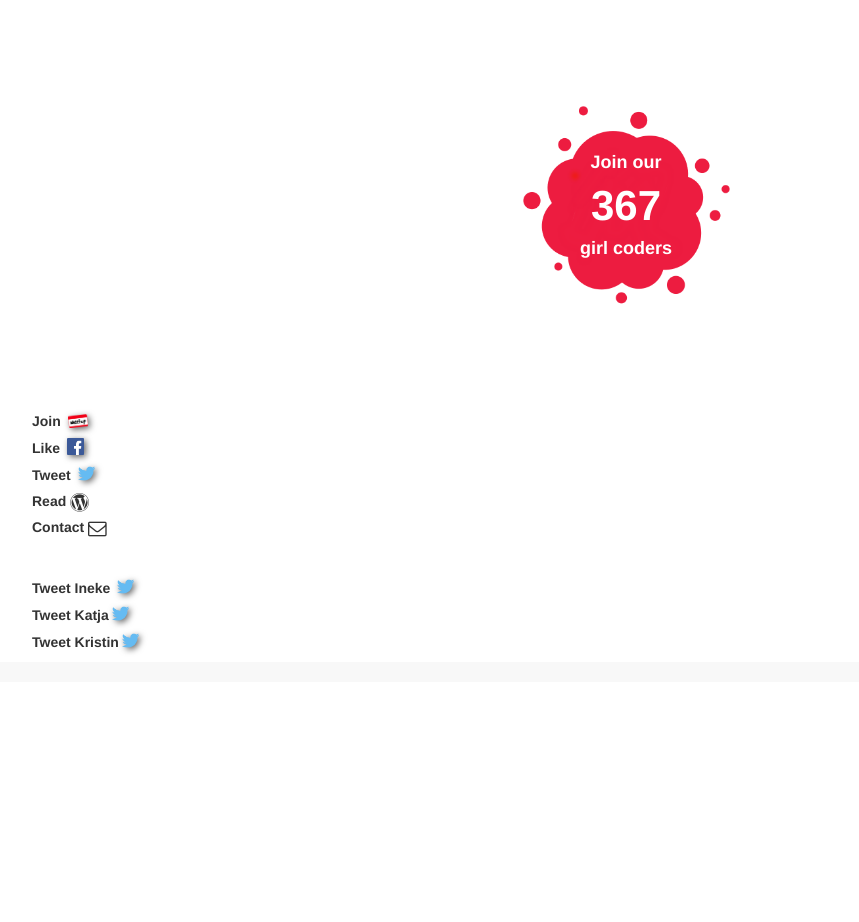
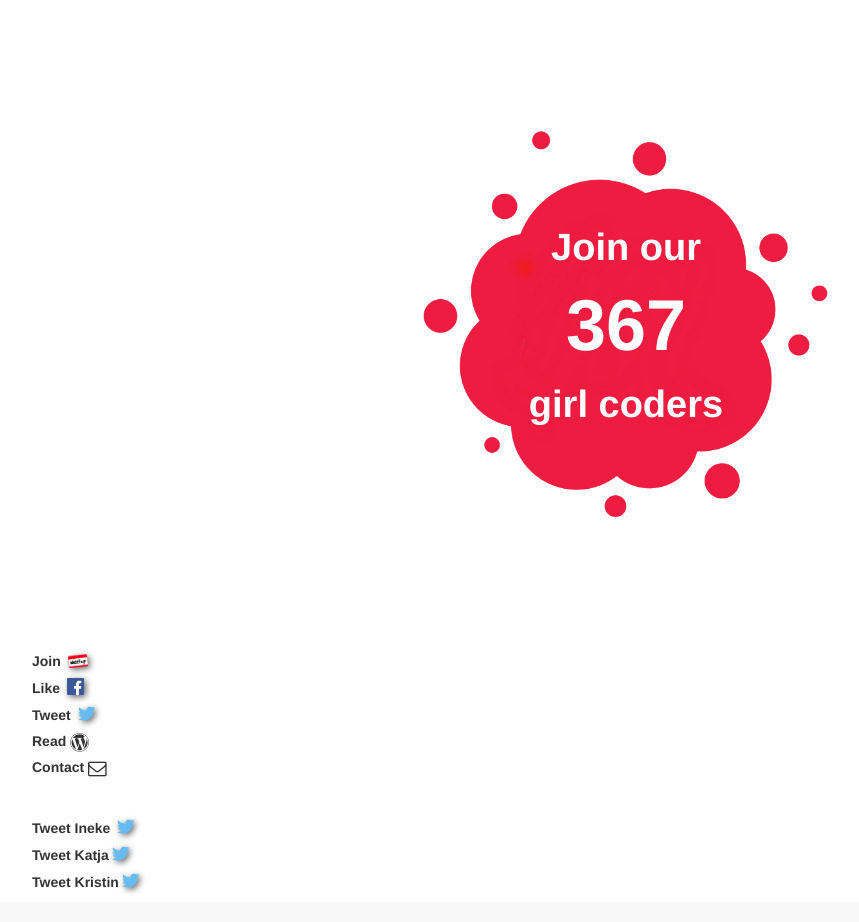
Before and after one commit to mistertjen/girl-code, a plain HTML site: page contact.html in a window 1280 px wide. Shown: the whole page, without its empty margins (14-873 px from the left). Before the commit the page ends 870 px from the top, so only its background shows below. Drawn offline with Linux system fonts and the light colour scheme; no server answers.

Commit message:
minor updates, feedback comments

```diff
--- a/css/style.css
+++ b/css/style.css
@@ -90,18 +90,22 @@ body {
 	background-size: 82%;
 	border-radius:50%;
 
-	padding:80px;
+	padding:150px;
 	color:white;
-	font-size:18px;
+	font-size:38px;
 }
 
-/*.contact-cta:hover {
+.contact-cta:hover {
 	background-image: url("./../images/meetup_icon_clean_light.png");
-	color:rgb(230,230,230);
-}*/
+	/*color:rgb(230,230,230);*/
+}
+
+/*Alleen op de tekst.??*/
+/*Make everything bigger.*/
+/*Continue styling.*/
 
 .contact-meetup-members {
-	font-size:42px;
+	font-size:72px;
 	margin:5px;
 }
 
--- a/js/main.js
+++ b/js/main.js
@@ -1,7 +1,7 @@
 console.log("Hi Girl Coder, please make sure you join our community at meetup.com/GirlCode. Boys are welcome too!");
 
 $(document).ready(function() {
-	$('.social-button, .social-button-footer').hover(function() {
+	$('.social-button, .social-button-footer').mouseenter(function() {
 		$(this).effect( 'bounce', { times: 1 }, 'slow');
 
 	});
@@ -30,6 +30,8 @@ var urls = [];
 urls[0] = "https://api.meetup.com/girlcode?photo-host=public&sig_id=196092929&sig=ca1b24075a0729853813027c08cb66ade21c6443"
 urls[1] = 'https://api.meetup.com/ocamsterdam/events?photo-host=public&page=5&sig_id=196092929&sig=1f20a3049b0ce2de8d1341dffa1d6c32323f879e';
 // capped at 5 upcoming events, edit page=5 in url for to increase/decrease.
+// ALSO Show past events
+// Add Konami Code funny business
 
 // REQUESTS
 for (var i = 0, requests = [], requestsJSON = []; i < urls.length; i++) {
@@ -52,29 +54,9 @@ if (document.getElementsByClassName('contact-meetup-members')[0]) {
 	document.getElementsByClassName('contact-meetup-members')[0].innerHTML = requestsJSON[0].members;
 }
 
+// IF no upcoming events yet, keep checking. New ones every month.
+
 // if (document.getElementsByClassName('calendar-container')[0]) {
-
-	// //JQUERY WAY, UNCOMPLETED.
-	// var eventContainer = $('.event-container');
-	// for (var x = 0, dateString = '', curEvent = ''; x < requestsJSON[1].length; x++ ) {
-	// 	dateString = String(new Date(requestsJSON[1][x]['time']));
-	// 	curEvent = $(eventContainer[x]).children('.event-link')[0];
-	// 	curEvent.href = requestsJSON[1][x]['link'];
-	// 	$(curEvent).children('.event-name')[0].innerHTML = requestsJSON[1][x]['name'];
-	// 	$(curEvent).children('.event-timeplace')[0].children[0].innerHTML = 'Monday' ;
-	// 	$(curEvent).children('.event-timeplace')[0].children[1].innerHTML = "09:00" ;
-	// 	$(curEvent).children('.event-timeplace')[0].children[2].innerHTML = "The House";
-	// 	$(curEvent).children('.event-going')[0].innerHTML = requestsJSON[1][x]['yes_rsvp_count'];
-	// 	$(curEvent).children('.event-date')[0].innerHTML ='';
-
-
-	// 	var day = dateString.slice(0,3);
-	// 	var time = dateString.slice(16,21);
-	// 	var date = dateString.slice(8,10);
-	// 	var month = dateString.slice(4,7);
-	// 	requestsJSON[1][x]['venue']['name'];
-	// }
-
 	for (var x = 0, dateString = '',
 		eventLinks = document.getElementsByClassName('event-link'),
 		eventNames = document.getElementsByClassName('event-name'),
@@ -97,6 +79,27 @@ if (document.getElementsByClassName('contact-meetup-members')[0]) {
 		eventMonths[x].innerHTML = dateString.slice(4,7);
 	}
 // }
+
+	// //JQUERY WAY, UNCOMPLETED.
+	// var eventContainer = $('.event-container');
+	// for (var x = 0, dateString = '', curEvent = ''; x < requestsJSON[1].length; x++ ) {
+	// 	dateString = String(new Date(requestsJSON[1][x]['time']));
+	// 	curEvent = $(eventContainer[x]).children('.event-link')[0];
+	// 	curEvent.href = requestsJSON[1][x]['link'];
+	// 	$(curEvent).children('.event-name')[0].innerHTML = requestsJSON[1][x]['name'];
+	// 	$(curEvent).children('.event-timeplace')[0].children[0].innerHTML = 'Monday' ;
+	// 	$(curEvent).children('.event-timeplace')[0].children[1].innerHTML = "09:00" ;
+	// 	$(curEvent).children('.event-timeplace')[0].children[2].innerHTML = "The House";
+	// 	$(curEvent).children('.event-going')[0].innerHTML = requestsJSON[1][x]['yes_rsvp_count'];
+	// 	$(curEvent).children('.event-date')[0].innerHTML ='';
+
+
+	// 	var day = dateString.slice(0,3);
+	// 	var time = dateString.slice(16,21);
+	// 	var date = dateString.slice(8,10);
+	// 	var month = dateString.slice(4,7);
+	// 	requestsJSON[1][x]['venue']['name'];
+	// }
 
 
 
```
